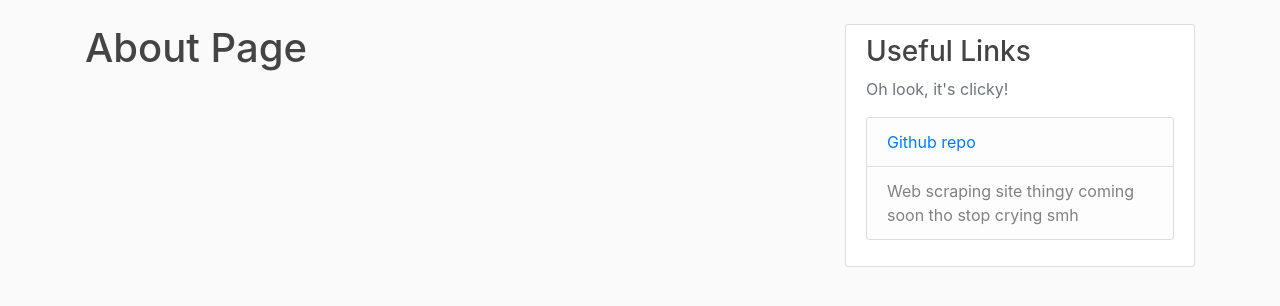
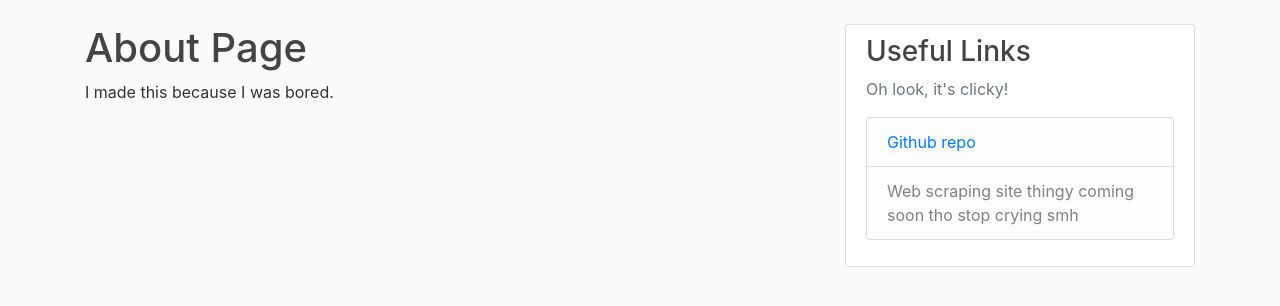
Before and after one commit to Yug34/stupid-blog, a Django app: page /about/ in a window 1280 px wide. Shown: the part 56-362 px from the top of the page. Run offline with Django 3.2, Linux system fonts and the light colour scheme; some libraries are stand-ins or nearby versions.

Commit message:
added stuff to About page

```diff
--- a/blog/templates/blog/about.html
+++ b/blog/templates/blog/about.html
@@ -1,4 +1,5 @@
 {% extends "blog/base.html" %}
 {% block content %}
     <h1>About Page</h1>
+    <p>I made this because I was bored.</p>
 {% endblock content %}
```
